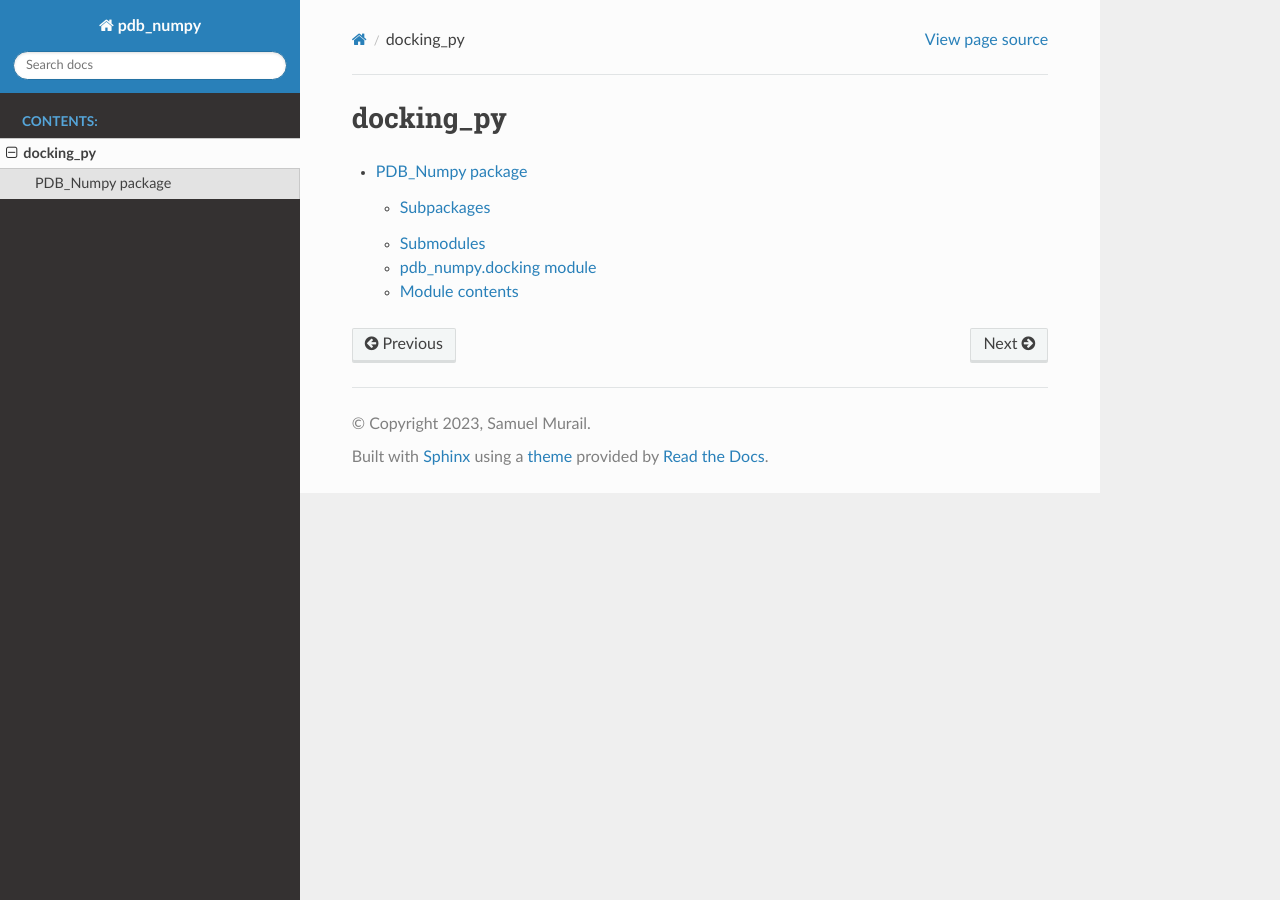
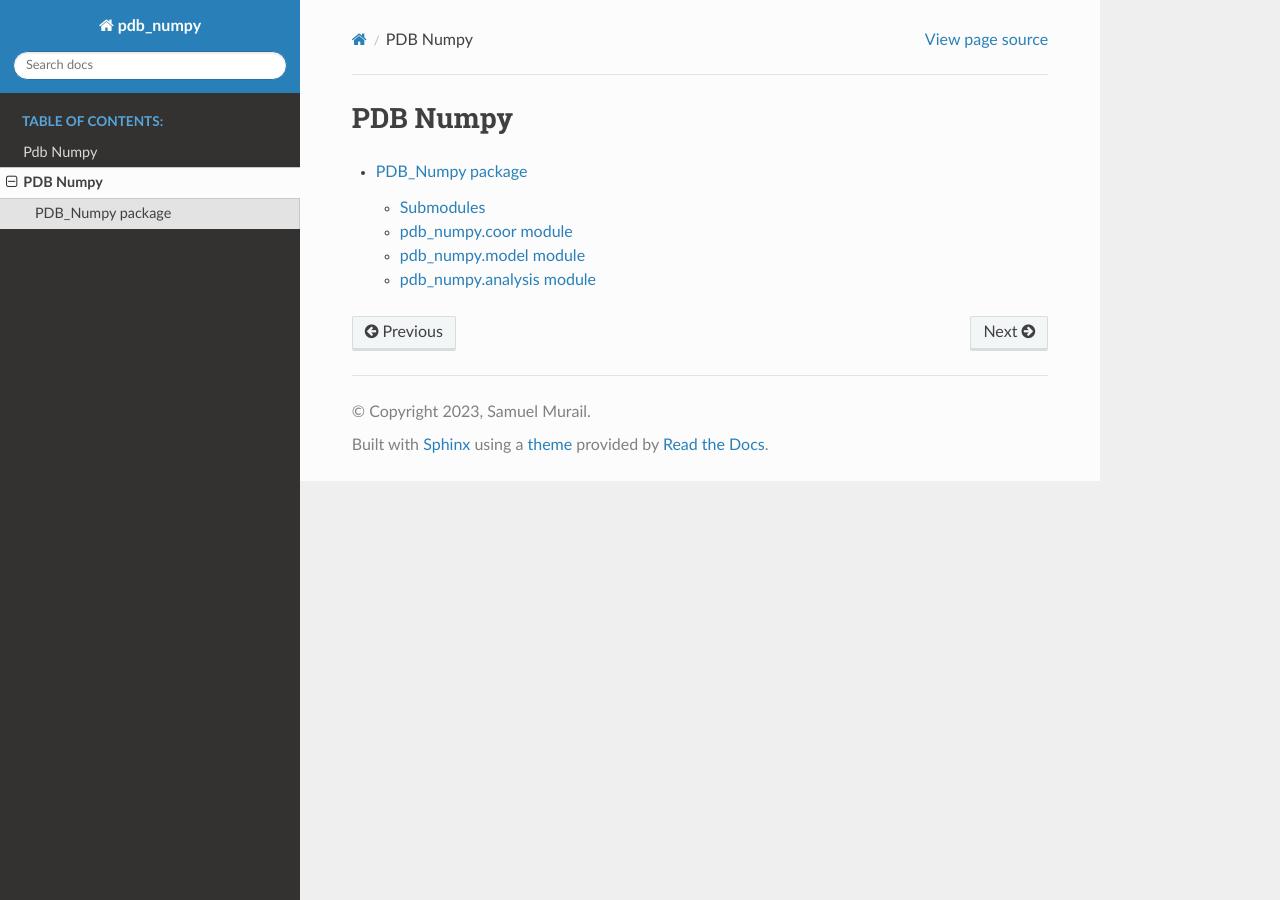
Before and after one commit to samuelmurail/pdb_numpy, a Sphinx documentation site: the page built from docs/source/modules.rst, in a window 1280 px wide. Built offline with Sphinx 7.4.7 and the Read the Docs theme 2.0.0, drawn with Linux system fonts in a browser that asks for light colours; pages that are not in the unit, such as notebooks, are missing from menus.

Commit message:
Update doc

```diff
--- a/README.rst
+++ b/README.rst
@@ -23,9 +23,9 @@ Main features:
 Author
 --------------
 
-* `Samuel Murail <https://samuelmurail.github.io/PersonalPage/>`_, Associate Professor - `Université Paris Cité <https://u-paris.fr>`_, `CMPLI <http://bfa.univ-paris-diderot.fr/equipe-8/`_.
+* `Samuel Murail <https://samuelmurail.github.io/PersonalPage/>`_, Associate Professor - `Université Paris Cité <https://u-paris.fr>`_, `CMPLI <http://bfa.univ-paris-diderot.fr/equipe-8/>`_.
 
-See also the list of `contributors <https://github.com/samuelmurail/pdb_numpy/contributors>`_` who participated in this project.
+See also the list of `contributors <https://github.com/samuelmurail/pdb_numpy/contributors>`_ who participated in this project.
 
 License
 --------------
--- /dev/null
+++ b/docs/requirements.txt
@@ -0,0 +1,5 @@
+sphinx>=3.0
+sphinx-argparse>=0.2.5
+sphinx_rtd_theme>=0.5
+nbsphinx>=0.8.7
+numpydoc
--- a/docs/source/conf.py
+++ b/docs/source/conf.py
@@ -23,14 +23,16 @@ sys.path.insert(0, os.path.abspath('../../src/'))
 # -- General configuration ---------------------------------------------------
 # https://www.sphinx-doc.org/en/master/usage/configuration.html#general-configuration
 
-extensions = [
-    'sphinx.ext.autodoc',
-    'sphinx.ext.todo',
-    'sphinx.ext.githubpages',
-    'sphinxarg.ext',
-    'sphinx.ext.mathjax',
-    'nbsphinx',
-]
+#extensions = [
+#    'sphinx.ext.autodoc',
+#    'sphinx.ext.todo',
+#    'sphinx.ext.githubpages',
+#    'sphinxarg.ext',
+#    'sphinx.ext.mathjax',
+#    'nbsphinx',
+#]
+
+extensions = ['sphinx.ext.autodoc', 'sphinx.ext.coverage', 'numpydoc']
 
 templates_path = ['_templates']
 exclude_patterns = []
--- a/docs/source/index.rst
+++ b/docs/source/index.rst
@@ -8,8 +8,9 @@ Welcome to pdb_numpy's documentation!
 
 .. toctree::
    :maxdepth: 2
-   :caption: Contents:
+   :caption: Table of Contents:
 
+   readme
    modules
 
 
--- a/docs/source/modules.rst
+++ b/docs/source/modules.rst
@@ -1,7 +1,7 @@
-docking_py
+PDB Numpy
 ==========
 
 .. toctree::
-   :maxdepth: 4
+   :maxdepth: 2
 
    pdb_numpy
--- a/docs/source/pdb_numpy.rst
+++ b/docs/source/pdb_numpy.rst
@@ -1,30 +1,31 @@
 PDB\_Numpy package
 ===================
 
-Subpackages
------------
-
-.. toctree::
-   :maxdepth: 4
-
-   pdb_numpy.tests
 
 Submodules
 ----------
 
 
-pdb\_numpy.docking module
---------------------------
+pdb\_numpy.coor module
+----------------------
 
-.. automodule:: pdb_numpy
+.. automodule:: pdb_numpy.coor
    :members:
    :undoc-members:
    :show-inheritance:
 
-Module contents
----------------
+pdb\_numpy.model module
+-----------------------
 
-.. automodule:: pdb_numpy
+.. automodule:: pdb_numpy.model
    :members:
    :undoc-members:
    :show-inheritance:
+
+pdb\_numpy.analysis module
+--------------------------
+
+.. automodule:: pdb_numpy.analysis
+   :members:
+   :undoc-members:
+   :show-inheritance:
--- /dev/null
+++ b/docs/source/readme.rst
@@ -0,0 +1 @@
+.. include:: ../../README.rst
```
Also changed, not shown: 1 other file.
